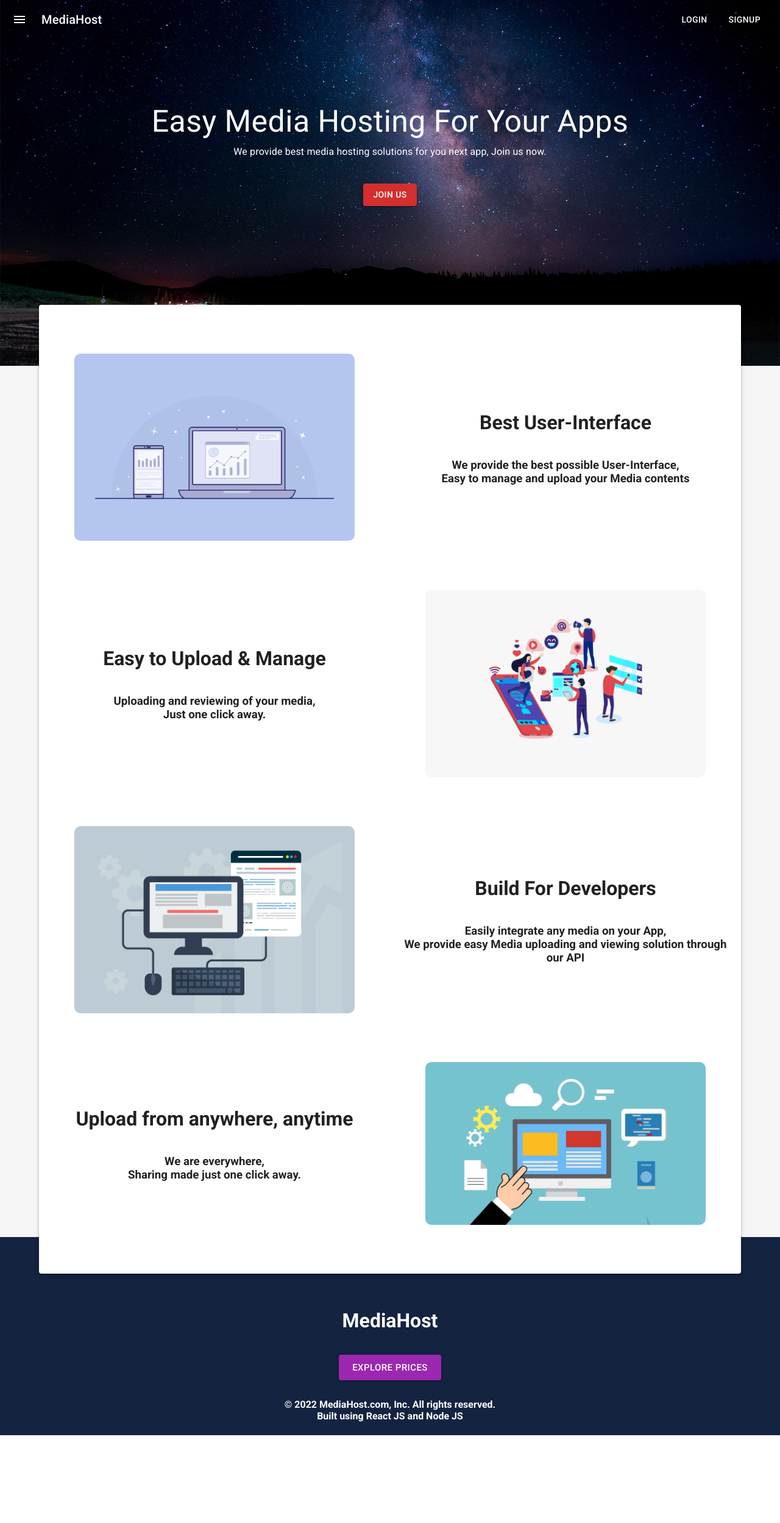
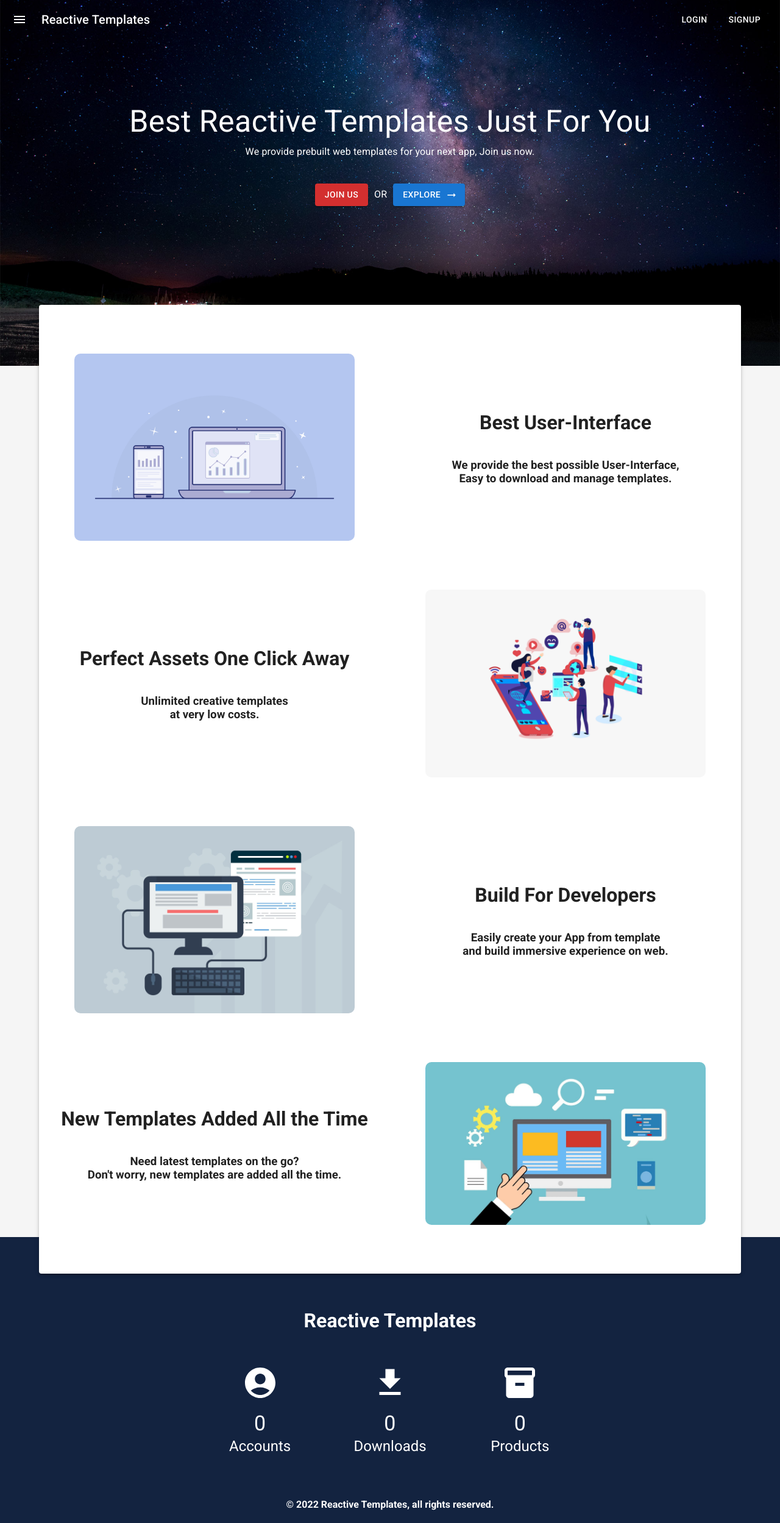
Before and after one commit to Neh-Jain-21/mh-f, a React (Create React App) app: page / in a window 1280 px wide. Shown: the whole page at 61% size. Before the commit the page ends 2354 px from the top, so only its background shows below. Built offline with nearby package versions, Linux system fonts and the light colour scheme; no server answers.

Commit message:
EPIC CHANGES

```diff
--- a/public/index.html
+++ b/public/index.html
@@ -4,12 +4,9 @@
 		<meta charset="utf-8" />
 		<meta name="viewport" content="width=device-width, initial-scale=1" />
 		<link rel="icon" href="%PUBLIC_URL%/favicon.ico" />
-		<link
-			rel="stylesheet"
-			href="https://fonts.googleapis.com/css?family=Roboto:300,400,500,700&display=swap"
-		/>
+		<link rel="stylesheet" href="https://fonts.googleapis.com/css?family=Roboto:300,400,500,700&display=swap" />
 		<link rel="stylesheet" href="https://fonts.googleapis.com/icon?family=Material+Icons" />
-		<title>Media Host</title>
+		<title>Reactive Templates</title>
 	</head>
 	<body>
 		<noscript>You need to enable JavaScript to run this app.</noscript>
--- a/src/Components/AppBar/PublicAppBar.tsx
+++ b/src/Components/AppBar/PublicAppBar.tsx
@@ -38,7 +38,7 @@ const PublicAppBar = ({ handleDrawerChange, handleLoginModal, handleSignupModal
 					<Menu />
 				</IconButton>
 				<Typography variant="h6" sx={style.title}>
-					MediaHost
+					Reactive Templates
 				</Typography>
 				<Button color="inherit" onClick={handleLoginModal} sx={style.loginBtn}>
 					Login
--- a/src/Components/Drawer/PublicDrawer.tsx
+++ b/src/Components/Drawer/PublicDrawer.tsx
@@ -19,7 +19,7 @@ const PublicDrawer = ({ drawerData, openDrawer, handleDrawerChange }: MainDrawer
 			</IconButton>
 			<Grid container direction="column" alignItems="center" justifyContent="center" sx={{ height: "92vh" }}>
 				{drawerData.map((data) => (
-					<ListItem button key={data.key} onClick={data.onClick} sx={{ textAlign: "center", maxWidth: 411 }}>
+					<ListItem key={data.key} button onClick={data.onClick} sx={{ textAlign: "center", maxWidth: 411 }}>
 						<ListItemText primary={data.key} />
 					</ListItem>
 				))}
--- a/src/Components/ImageCard/ImageCard.tsx
+++ b/src/Components/ImageCard/ImageCard.tsx
@@ -188,28 +188,15 @@ const ImageCard = (props: ImageCardProps) => {
 				<Grid item xs={12} sm={6} md={4} lg={3} xl={3}>
 					<Card sx={style.cardWidth}>
 						<CardActionArea>
-							<CardMedia
-								component="img"
-								alt="..."
-								// height="140"
-								height="auto"
-								image={props.image}
-							/>
+							{/* <CardMedia component="img" alt="..." height="auto" image={props.image} /> */}
+							<Grid pt={`${(200 * 60) / 100}px`} height="200px">
+								<Grid height="100%" sx={{ backgroundColor: "darkgrey" }}></Grid>
+							</Grid>
 
 							<CardContent>
-								{props.isPrivate ? (
-									<>
-										<Typography variant="subtitle2" component="h6">
-											Stored Privately
-										</Typography>
-									</>
-								) : (
-									<>
-										<Typography variant="subtitle2" component="h6">
-											Shared Publicly
-										</Typography>
-									</>
-								)}
+								<Typography variant="subtitle2" component="h6">
+									{props.isPrivate ? "Stored Privately" : "Shared Publicly"}
+								</Typography>
 								<Typography gutterBottom variant="h5" component="h2">
 									{props.title}
 								</Typography>
--- a/src/Helpers/ApiHandler.ts
+++ b/src/Helpers/ApiHandler.ts
@@ -128,6 +128,7 @@ class Api {
 			if (data) {
 				if (data.params) axiosConfig.params = data.params;
 				if (data.data) axiosConfig.data = data.data;
+				if (data.onUploadProgress) axiosConfig.onUploadProgress = data.onUploadProgress;
 			}
 
 			axios(axiosConfig)
--- a/src/Helpers/Constants.ts
+++ b/src/Helpers/Constants.ts
@@ -12,30 +12,30 @@ export const paperUi = [
 		img: awesomeui,
 		title: "Best User-Interface",
 		desc_one: "We provide the best possible User-Interface,",
-		desc_two: "Easy to manage and upload your Media contents",
+		desc_two: "Easy to download and manage templates.",
 	},
 	{
 		key: 2,
 		reversed: true,
 		img: upload,
-		title: "Easy to Upload & Manage",
-		desc_one: "Uploading and reviewing of your media,",
-		desc_two: "Just one click away.",
+		title: "Perfect Assets One Click Away",
+		desc_one: "Unlimited creative templates",
+		desc_two: "at very low costs.",
 	},
 	{
 		key: 3,
 		reversed: false,
 		img: fordevelopers,
 		title: "Build For Developers",
-		desc_one: "Easily integrate any media on your App,",
-		desc_two: "We provide easy Media uploading and viewing solution through our API",
+		desc_one: "Easily create your App from template",
+		desc_two: "and build immersive experience on web.",
 	},
 	{
 		key: 4,
 		reversed: true,
 		img: easyhosting,
-		title: "Upload from anywhere, anytime",
-		desc_one: "We are everywhere,",
-		desc_two: "Sharing made just one click away.",
+		title: "New Templates Added All the Time",
+		desc_one: "Need latest templates on the go?",
+		desc_two: "Don't worry, new templates are added all the time.",
 	},
 ];
--- a/src/Pages/Images/Images.style.tsx
+++ b/src/Pages/Images/Images.style.tsx
@@ -36,7 +36,7 @@ const style: Style = {
 		width: "90%",
 		maxWidth: 500,
 		objectFit: "contain",
-		my: 30,
+		my: "30px",
 	},
 	textField: {
 		mb: "20px",
--- a/src/Pages/Landing/Landing.tsx
+++ b/src/Pages/Landing/Landing.tsx
@@ -9,6 +9,8 @@ import ForgotModal from "src/Pages/Landing/Modal/ForgotModal";
 import SendVerifyEmailModal from "src/Pages/Landing/Modal/SendVerifyEmailModal";
 // STYLES
 import style from "src/Pages/Landing/Landing.style";
+// ICONS
+import { ArrowRightAlt, AccountCircle, FileDownload, Inventory } from "@mui/icons-material";
 // HELPERS
 import { paperUi } from "src/Helpers/Constants";
 
@@ -88,14 +90,22 @@ const Landing = (): JSX.Element => {
 				<div className="landingImage">
 					<Grid container direction="column" alignItems="center" justifyContent="center" sx={style.heroSection}>
 						<Typography sx={style.heroSectionTitle} color="white" textAlign="center" component="h1">
-							Easy Media Hosting For Your Apps
+							Best Reactive Templates Just For You
 						</Typography>
 						<Typography mx="10vw" color="white" textAlign="center" component="h4">
-							We provide best media hosting solutions for you next app, Join us now.
+							We provide prebuilt web templates for your next app, Join us now.
 						</Typography>
-						<Button sx={style.heroSectionJoinText} color="error" variant="contained" onClick={handleSignupModal}>
-							Join Us
-						</Button>
+						<Grid mt={5}>
+							<Button color="error" variant="contained" onClick={handleSignupModal}>
+								Join Us
+							</Button>
+							<Typography mx="10px" my="auto" color="white" textAlign="center" component="span">
+								OR
+							</Typography>
+							<Button color="primary" variant="contained" endIcon={<ArrowRightAlt />} onClick={handleSignupModal}>
+								Explore
+							</Button>
+						</Grid>
 					</Grid>
 				</div>
 
@@ -111,15 +121,39 @@ const Landing = (): JSX.Element => {
 				</Grid>
 
 				<Grid container direction="column" justifyContent="center" alignItems="center" sx={style.footerSection}>
-					<h1>MediaHost</h1>
-					<Button sx={style.footerSectionButton} size="large" color="secondary" variant="contained">
-						Explore Prices
-					</Button>
-					<h4 style={{ textAlign: "center", marginTop: 30 }}>
-						© {new Date().getFullYear()} MediaHost.com, Inc. All rights reserved.
-						<br />
-						Built using React JS and Node JS
-					</h4>
+					<h1>Reactive Templates</h1>
+
+					<Grid container direction="row" mt={4} justifyContent="center" alignItems="center">
+						<Grid item xs={12} sm={6} md={4} lg={2} mb={5} container direction="column" justifyContent="center" alignItems="center">
+							<AccountCircle sx={{ fontSize: 60, mb: 2 }} />
+							<Typography color="white" textAlign="center" component="h4" variant="h4">
+								0
+							</Typography>
+							<Typography color="white" textAlign="center" component="h5" variant="h5">
+								Accounts
+							</Typography>
+						</Grid>
+						<Grid item xs={12} sm={6} md={4} lg={2} mb={5} container direction="column" justifyContent="center" alignItems="center">
+							<FileDownload sx={{ fontSize: 60, mb: 2 }} />
+							<Typography color="white" textAlign="center" component="h4" variant="h4">
+								0
+							</Typography>
+							<Typography color="white" textAlign="center" component="h5" variant="h5">
+								Downloads
+							</Typography>
+						</Grid>
+						<Grid item xs={12} sm={12} md={4} lg={2} mb={5} container direction="column" justifyContent="center" alignItems="center">
+							<Inventory sx={{ fontSize: 60, mb: 2 }} />
+							<Typography color="white" textAlign="center" component="h4" variant="h4">
+								0
+							</Typography>
+							<Typography color="white" textAlign="center" component="h5" variant="h5">
+								Products
+							</Typography>
+						</Grid>
+					</Grid>
+
+					<h4 style={{ textAlign: "center", marginTop: 30 }}>© {new Date().getFullYear()} Reactive Templates, all rights reserved.</h4>
 				</Grid>
 			</div>
 
```
Also changed, not shown: src/Pages/Images/Images.tsx (+41 -7 lines), 1 other file (tests, documents, lock files or other folders).
